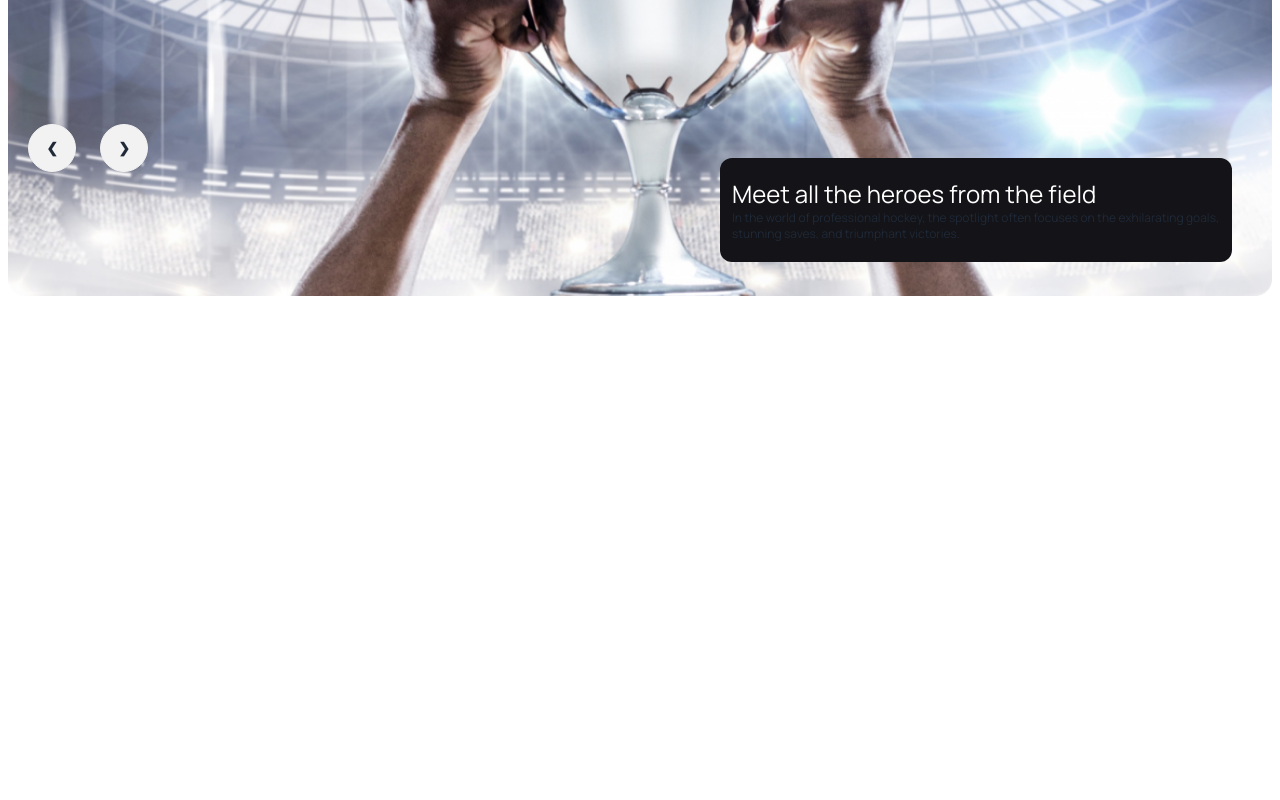
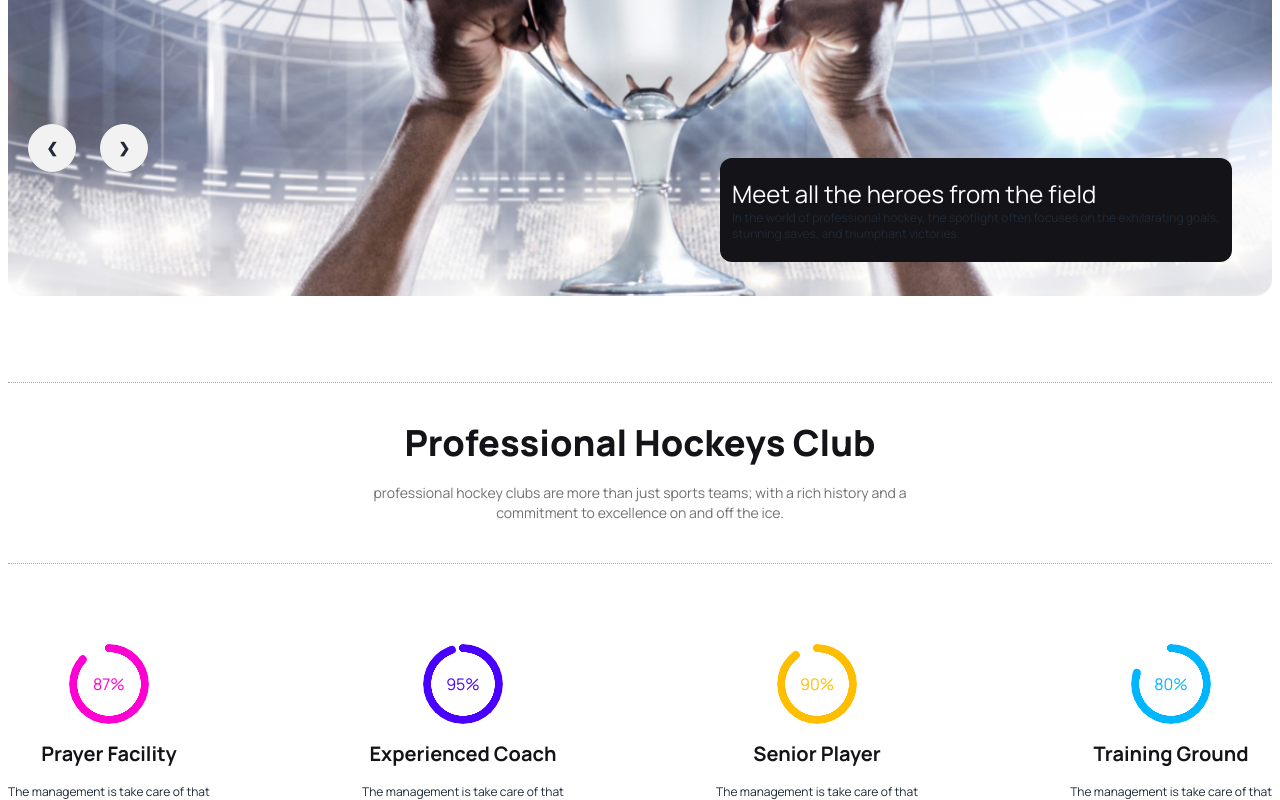
Before and after one commit to simanto2831/milestone_3_assignment, a plain HTML site: page index.html in a window 1280 px wide. Shown: the part 414-1214 px from the top of the page. Before the commit the page ends 800 px from the top, so only its background shows below. Drawn offline with nearby package versions, Linux system fonts and the light colour scheme.

Commit message:
add professioanl section

```diff
--- a/index.html
+++ b/index.html
@@ -129,7 +129,7 @@
     <!-- main section -->
     <main class="container mx-auto px-2">
       <!-- Banner Slider section-->
-      <div class="relative">
+      <section class="relative">
         <div class="carousel w-full">
           <div id="slide1" class="carousel-item relative w-full">
             <img src="./Images/1.png" class="w-full" />
@@ -183,7 +183,93 @@
             the exhilarating goals, stunning saves, and triumphant victories.
           </p>
         </div>
-      </div>
+      </section>
+
+      <!-- professional section -->
+      <section>
+        <div
+          class="border-b border-t border-dotted border-gray-400 my-10 lg:my-20"
+        >
+          <div class="max-w-xl my-10 mx-auto">
+            <h2
+              class="text-title-color text-xl lg:text-4xl font-extrabold text-center"
+            >
+              Professional Hockeys Club
+            </h2>
+            <p class="text-text-color text-center my-5 text-xs lg:text-sm">
+              professional hockey clubs are more than just sports teams; with a
+              rich history and a commitment to excellence on and off the ice.
+            </p>
+          </div>
+        </div>
+
+        <!-- professional progress bar -->
+        <div class="flex flex-col lg:flex-row justify-between gap-6">
+          <div class="flex flex-col items-center justify-center">
+            <div
+              class="radial-progress text-secondary"
+              style="--value: 87"
+              role="progressbar"
+            >
+              87%
+            </div>
+            <h4 class="text-title-color text-center text-xl font-bold my-4">
+              Prayer Facility
+            </h4>
+            <p class="text-xs text-center">
+              The management is take care of that
+            </p>
+          </div>
+
+          <div class="flex flex-col items-center justify-center">
+            <div
+              class="radial-progress text-primary"
+              style="--value: 95"
+              role="progressbar"
+            >
+              95%
+            </div>
+            <h4 class="text-title-color text-center text-xl font-bold my-4">
+              Experienced Coach
+            </h4>
+            <p class="text-xs text-center">
+              The management is take care of that
+            </p>
+          </div>
+
+          <div class="flex flex-col items-center justify-center">
+            <div
+              class="radial-progress text-warning"
+              style="--value: 90"
+              role="progressbar"
+            >
+              90%
+            </div>
+            <h4 class="text-title-color text-center text-xl font-bold my-4">
+              Senior Player
+            </h4>
+            <p class="text-xs text-center">
+              The management is take care of that
+            </p>
+          </div>
+
+          <div class="flex flex-col items-center justify-center">
+            <div
+              class="radial-progress text-info"
+              style="--value: 80"
+              role="progressbar"
+            >
+              80%
+            </div>
+            <h4 class="text-title-color text-center text-xl font-bold my-4">
+              Training Ground
+            </h4>
+            <p class="text-xs text-center">
+              The management is take care of that
+            </p>
+          </div>
+        </div>
+      </section>
     </main>
 
     <!-- footer section -->
```
